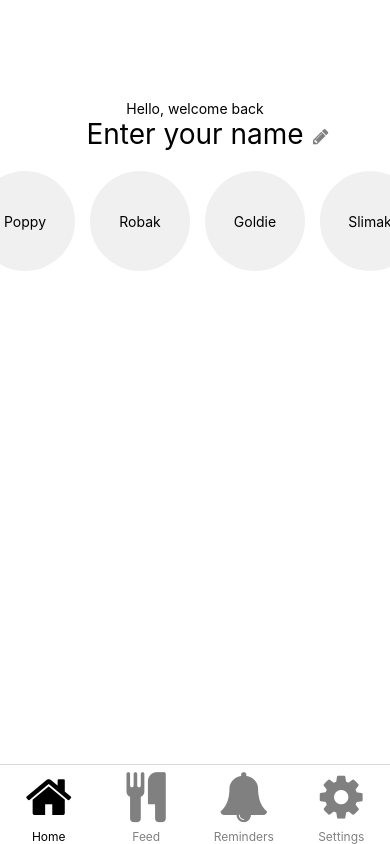
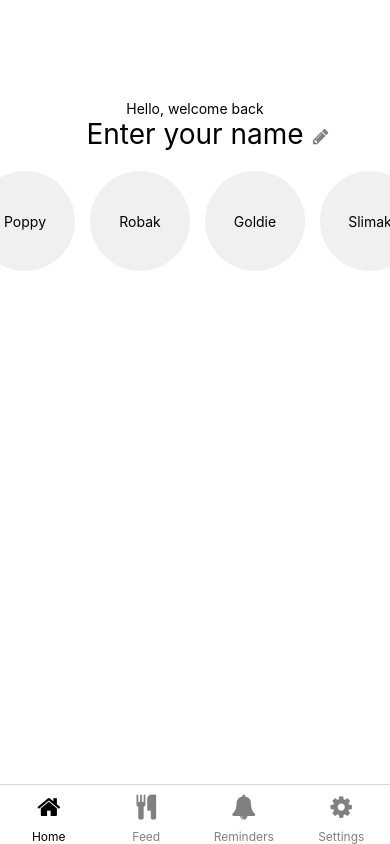
Before and after one commit to abawor/petfed, a React Native app: screen /Feed in a window 390 px wide. Built offline with nearby package versions, Linux system fonts and the light colour scheme.

Commit message:
Fixed navigation for all screens

```diff
--- a/App.js
+++ b/App.js
@@ -12,11 +12,9 @@ import RemindersScreen from './screens/RemindersScreen';
 import SettingsScreen from './screens/SettingsScreen';
 import { Text } from 'react-native';
 
-// Create Stack and Tab Navigators
 const Stack = createNativeStackNavigator();
 const Tab = createBottomTabNavigator();
 
-// Tab Navigation Component (Home, Feed, Reminders, Settings)
 function TabNavigator() {
   return (
     <Tab.Navigator
@@ -24,7 +22,6 @@ function TabNavigator() {
         tabBarIcon: ({ focused, color, size }) => {
           let iconName;
 
-          // Define icons based on the route name
           if (route.name === 'Home') {
             iconName = 'home';
           } else if (route.name === 'Feed') {
@@ -35,8 +32,7 @@ function TabNavigator() {
             iconName = 'cog';
           }
 
-          // Return the icon component
-          return <Icon name={iconName} size={50} color={color} />;
+          return <Icon name={iconName} size={25} color={color} />;
         },
         tabBarLabel: ({ focused }) => {
           return (
@@ -47,7 +43,7 @@ function TabNavigator() {
         },
         tabBarActiveTintColor: 'black',
         tabBarInactiveTintColor: 'grey',
-        tabBarStyle: { height: 80 }, // Adjust height to fit icon + text
+        tabBarStyle: { height: 60 },
       })}
     >
       <Tab.Screen name="Home" component={HomeScreen} options={{ headerShown: false }} />
@@ -58,7 +54,6 @@ function TabNavigator() {
   );
 }
 
-// Stack Navigation Component (Loading Screen, Add New Pet, TabNavigator)
 export default function App() {
   return (
     <NavigationContainer>
@@ -66,7 +61,7 @@ export default function App() {
         <Stack.Screen name="LoadingScreen" component={LoadingScreen} options={{ headerShown: false }} />
         <Stack.Screen name="HomeScreen" component={TabNavigator} options={{ headerShown: false }} />
         <Stack.Screen name="AddNewPet" component={AddNewPet} options={{ headerShown: false }} />
-      </Stack.Navigator>
+    </Stack.Navigator>
     </NavigationContainer>
   );
 }
--- a/package.json
+++ b/package.json
@@ -19,6 +19,7 @@
     "react": "18.2.0",
     "react-dom": "18.2.0",
     "react-native": "0.73.6",
+    "react-native-image-picker": "^7.1.2",
     "react-native-safe-area-context": "^4.11.0",
     "react-native-screens": "^3.34.0",
     "react-native-vector-icons": "^10.2.0",
--- a/screens/FeedScreen.js
+++ b/screens/FeedScreen.js
@@ -4,7 +4,6 @@ export default function FeedScreen({ navigation }) {
   return (
     <SafeAreaView style={styles.container}>
       <Text>FeedScreen</Text>
-      <Button title="Home" onPress={() => navigation.navigate("HomeScreen")} />
     </SafeAreaView>
   );
 }
--- a/screens/RemindersScreen.js
+++ b/screens/RemindersScreen.js
@@ -4,7 +4,6 @@ export default function RemindersScreen({ navigation }) {
   return (
     <SafeAreaView style={styles.container}>
       <Text>RemindersScreen</Text>
-      <Button title="Home" onPress={() => navigation.navigate("HomeScreen")} />
     </SafeAreaView>
   );
 }
--- a/screens/SettingsScreen.js
+++ b/screens/SettingsScreen.js
@@ -4,7 +4,6 @@ export default function SettingsScreen({ navigation }) {
   return (
     <SafeAreaView style={styles.container}>
       <Text>SettingsScreen</Text>
-      <Button title="Home" onPress={() => navigation.navigate("HomeScreen")} />
     </SafeAreaView>
   );
 }
```
Also changed, not shown: 1 other file (tests, documents, lock files or other folders).
